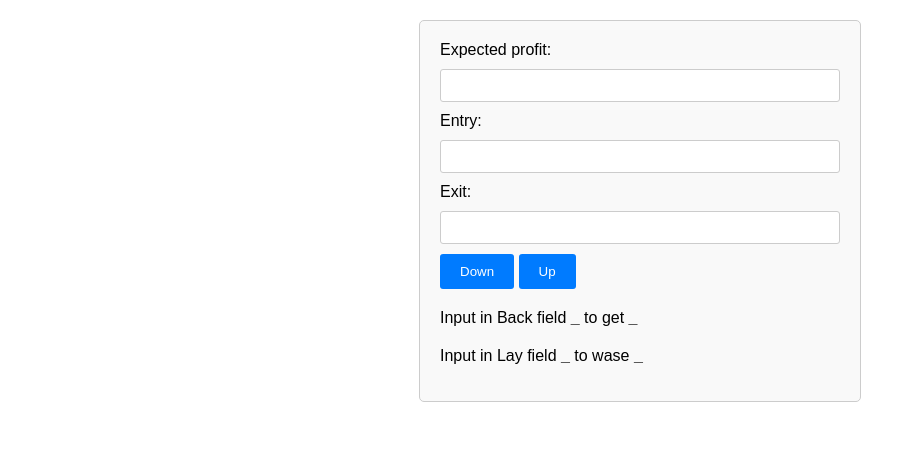
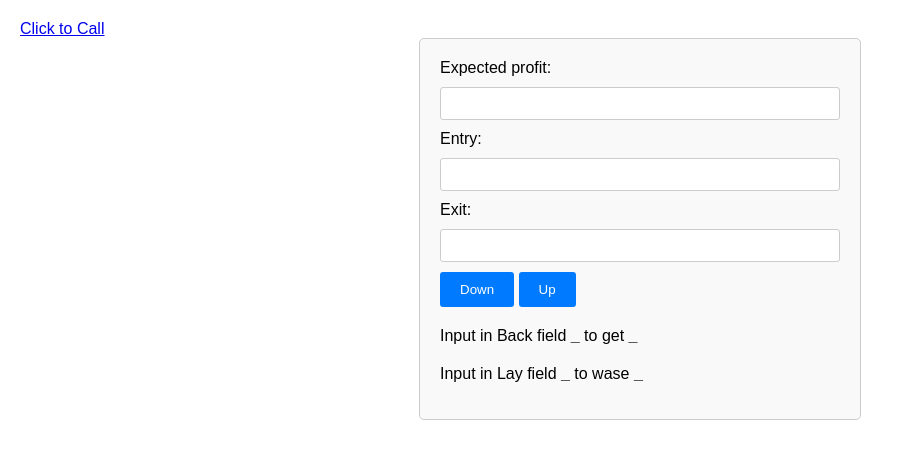
Before and after one commit to ra-him/test, a plain HTML site: page index.html in a window 1280 px wide. Shown: the whole page, without its empty margins (0-904 px from the left). Drawn offline with Linux system fonts and the light colour scheme.

Commit message:
Update index.html

```diff
--- a/index.html
+++ b/index.html
@@ -62,6 +62,7 @@
 </head>
 
 <body>
+    <a href="tel:+1234567890" class="call-button">Click to Call</a>
     <form action="" onsubmit="event.preventDefault()">
         <label for="profit">Expected profit:</label>
         <input type="number" id="profit" step="any"><br>
```
